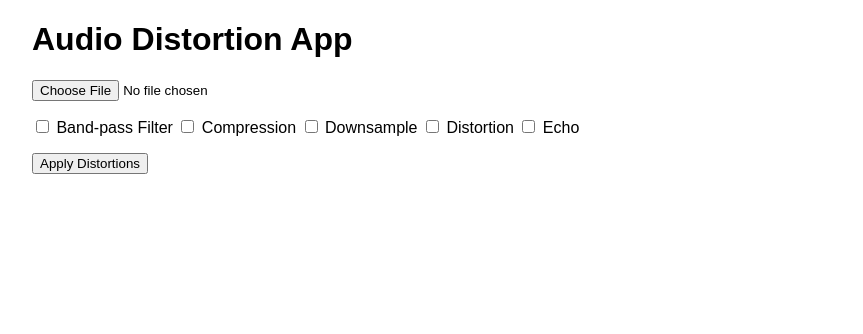
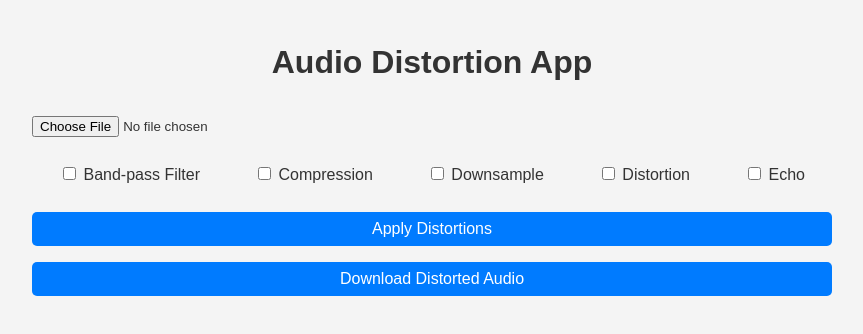
Before and after one commit to veliebm/upgrade-audio, a website: page index.html in a window 1280 px wide. Shown: the whole page, without its empty margins (208-1071 px from the left). Drawn offline with Linux system fonts and the light colour scheme.

Commit message:
Make style prettier

```diff
--- a/styles.css
+++ b/styles.css
@@ -2,12 +2,54 @@ body {
   font-family: Arial, sans-serif;
   max-width: 800px;
   margin: 0 auto;
+  background-color: #f4f4f4;
+  color: #333;
+  line-height: 1.6;
+  padding: 1rem;
+}
+
+h1 {
+  text-align: center;
+  font-size: 2rem;
+  margin-bottom: 1.5rem;
 }
 
 .options {
+  display: flex;
+  flex-wrap: wrap;
+  justify-content: space-around;
+  align-items: center;
   margin: 1rem 0;
+}
+
+.options label {
+  display: inline-block;
+  margin: 0.5rem;
 }
 
 #status {
   margin: 1rem 0;
+  text-align: center;
 }
+
+button {
+  background-color: #007bff;
+  color: #fff;
+  font-size: 1rem;
+  padding: 0.5rem 1rem;
+  border-radius: 5px;
+  border: none;
+  cursor: pointer;
+  margin-top: 1rem;
+  display: block;
+  width: 100%;
+}
+
+button:hover {
+  background-color: #0056b3;
+}
+
+button:disabled {
+  background-color: #b3d7ff;
+  cursor: not-allowed;
+}
```
